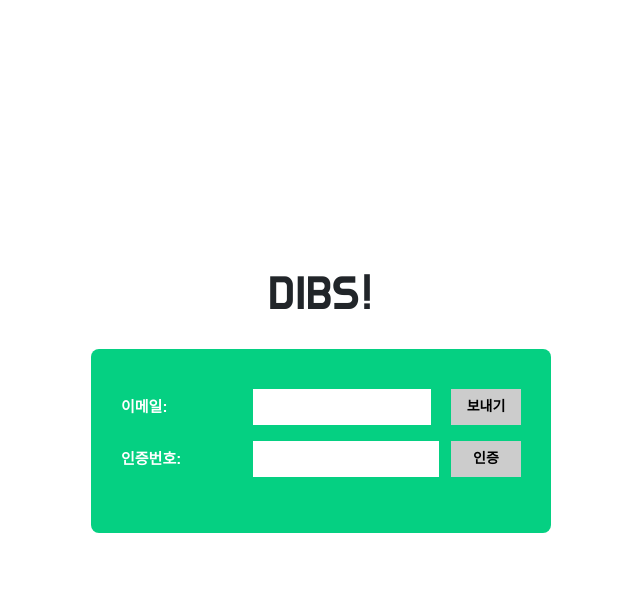
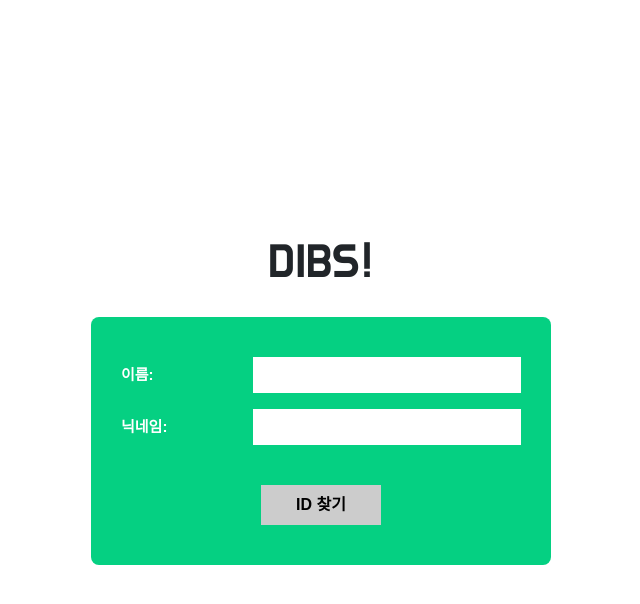
Before and after one commit to donghwanoh97/dibs, a Flask app: template templates/find_ID.html in a window 1280 px wide. Shown: the top 604 px of the page, without its empty margins (319-959 px from the left). Run offline with Flask 3, Linux system fonts and the light colour scheme; the template is opened without the code that fills it, so the values that code supplies are empty.

Commit message:
feat ID 찾기 기능 구현 및 연동, 회원가입 및 ID 찾기시 user_name, user_nickname 파라미터 매칭 수정

```diff
--- a/routes/auth_routes.py
+++ b/routes/auth_routes.py
@@ -29,6 +29,13 @@ def get_login_page():
 @auth_bp.route('/sign-up', methods=['GET'])
 def get_signup_page():
     return render_template('signup.html')
+
+# 3. ID 찾기 페이지 렌더링(GET)
+# 사용자가 접속(GET)하면 ID 찾기 페이지를 브라우저에 렌더링
+@auth_bp.route('/find-id', methods=['GET'])
+def get_find_id_page():
+    return render_template('find_id.html')
+
 
 # 3. 로그인 처리(POST) - JWT 발급 및 쿠키 저장
 @auth_bp.route('/api/login', methods=['POST'])
@@ -78,6 +85,8 @@ def login():
 @auth_bp.route('/api/sign-up', methods=['POST'])
 def signup():
     # 사용자가 입력한 id와 password를 변수에 저장
+    user_name = request.form.get('user_name')
+    user_nickname = request.form.get('user_nickname')
     user_id = request.form.get('user_id')
     raw_password = request.form.get('password')
 
@@ -90,11 +99,45 @@ def signup():
     hashed_password = generate_password_hash(raw_password)
 
     # MongoDB 'users' 컬렉션에 회원 정보(user_id, hashed_password) 저장
-    db.users.insert_one({'user_id': user_id, 'password': hashed_password})
+    db.users.insert_one({
+        'user_name': user_name,
+        'user_nickname': user_nickname,
+        'user_id': user_id,
+        'password': hashed_password
+    })
 
     return jsonify({'result': 'success', 'msg': '회원가입이 완료되었습니다.'})
 
-# 5. 로그아웃 처리 (POST)
+# 5. ID 찾기 처리 (POST) -> 동명이인 대응 방법 (이름 + 닉네임 조회)
+@auth_bp.route('/api/find-id', methods=['POST'])
+def find_id():
+    # 이름, 닉네임 저장
+    user_name = request.form.get('user_name')
+    user_nickname = request.form.get('user_nickname')
+
+    # 만약에 이름을 입력하지 않았거나, 닉네임을 입력하지 않았다면
+    if not user_name or not user_nickname:
+        # 실패 메시지를 보내고 함수 종료
+        return jsonify({'result': 'fail', 'msg': '이름과 닉네임을 모두 입력해 주세요.'})
+
+    # 이름과 닉네임 동시 검증
+    # DB의 users 목록에서 name과 nickname이 입력받은 값과 일치하는 사용자 1명을 찾아 저장
+    user = db.users.find_one({
+        'user_name': user_name,
+        'user_nickname': user_nickname
+    })
+
+    # 만약 일치하는 사용자 정보를 찾았다면
+    if user:
+        # 성공 메시지를 보내고 user_id를 보여준다.
+        return jsonify({'result': 'success', 'user_id': user['user_id']})
+
+    # 찾지 못했다면
+    else:
+        # 실패 메시지를 보낸다.
+        return jsonify({'result': 'fail', 'msg': '일치하는 회원 정보를 찾을 수 없습니다.'})
+
+# 6. 로그아웃 처리 (POST)
 @auth_bp.route('/api/log-out', methods=['POST'])
 def logout():
     # 응답 객체를 만들어 기존에 발급한 access_token 쿠키 삭제
--- a/templates/find_ID.html
+++ b/templates/find_ID.html
@@ -4,41 +4,83 @@
         <meta charset="UTF-8">
         <meta name="viewport" content="width=device-width, initial-scale=1, shrink-to-fit=no" />
         <link href="https://cdn.jsdelivr.net/npm/bootstrap@5.3.0/dist/css/bootstrap.min.css" rel="stylesheet">
+
         <script src="https://code.jquery.com/jquery-3.7.1.min.js"></script>
+
         <title>dibs!</title>
         <link rel="preconnect" href="https://fonts.googleapis.com">
         <link rel="preconnect" href="https://fonts.gstatic.com" crossorigin>
         <link href="https://fonts.googleapis.com/css2?family=Do+Hyeon&display=swap" rel="stylesheet">
-        <link rel="stylesheet" type="text/css" href="../static/css/style.css">
-        <!-- Flask 서버 실행(실제 백엔드 연동)시 다음으로 변경 -->
-         <!-- <link rel="stylesheet" type="text/css" href="{{url_for('static', filename='css/style.css')}}"> -->
+        <link rel="stylesheet" type="text/css" href="{{url_for('static', filename='css/style.css')}}">
     </head>
     <body>
         <div class="signup-wrap">
             <h1 class="signup-title logo">DIBS!</h1>
             <div class="signup-card">
 
-                <!-- 1. 이메일 -->
+                <!-- 1. 이름 -->
                 <div class="form-row">
-                    <label class="form-label" for="user-name">이메일: </label>
-                    <input type="text" id="user-name" class="form-input input-width-btn">
-                    <button type="button" class="btn-sub">보내기</button>
+                    <label class="form-label" for="user-name">이름: </label>
+                    <input type="text" id="user-name" class="form-input">
                 </div>
 
-                <!-- 2. 인증번호 -->
+                <!-- 2. 닉네임 (동명이인 식별용)-->
                 <div class="form-row">
-                    <label class="form-label" for="user-name">인증번호: </label>
-                    <input type="text" id="user-name" class="form-input">
-                    <button id="verify-btn" type="button" class="btn-sub">인증</button>
+                    <label class="form-label" for="user-nickname">닉네임: </label>
+                    <input type="text" id="user-nickname" class="form-input">
                 </div>
 
-                <!-- 3. 당신의 ID -->
-                <p id="result-id" class="your-id hidden">당신의 ID: asdf</p>
+                <button type="button" class="btn-submit" onclick="findId()">ID 찾기</button>
+
+                <!-- 3. 당신의 ID 결과-->
+                <p id="result-id" class="your-id hidden"></p>
             </div>
         </div>
 
-        <script src="https://code.jquery.com/jquery-3.7.1.min.js"></script>
+        <script src="{{ url_for('static', filename='js/main.js') }}"></script>
 
-        <script src="../static/js/main.js"></script>
+        <!-- ID 찾기 AJAX 처리 스크립트 -->
+        <script>
+            function findId() {
+                const userName = $('#user-name').val().trim();
+                const userNickname = $('#user-nickname').val().trim();
+
+                if (!userName) {
+                    alert('이름을 입력해 주세요.');
+                    $('#user-name').focus();
+                    return;
+                }
+
+                if (!userNickname) {
+                    alert('닉네임을 입력해 주세요.');
+                    $('#user-nickname').focus();
+                    return;
+                }
+
+                $.ajax({
+                    type: 'POST',
+                    url: '/auth/api/find-id',
+                    data: {
+                        user_name: userName,
+                        user_nickname: userNickname
+                    },
+                    success: function (response) {
+                        if (response.result === 'success') {
+                            $('#result-id')
+                                .text('당신의 ID: ' + response.user_id)
+                                .removeClass('hidden');
+                        }
+
+                        else {
+                            alert(response.msg);
+                            $('#result-id').addClass('hidden');
+                        }
+                    },
+                    error: function () {
+                        alert('ID 찾기 요청 중 오류가 발생했습니다.')
+                    }
+                });
+            }
+        </script>
     </body>
 </html>
--- a/templates/login.html
+++ b/templates/login.html
@@ -32,8 +32,8 @@
 
                 <div class="find-info">
                     <a href="/auth/sign-up">회원가입</a>
-                    <a href="/find-id">ID 찾기</a>
-                    <a href="/find-pw">PW 찾기</a>
+                    <a href="/auth/find-id">ID 찾기</a>
+                    <a href="/auth/find-pw">PW 찾기</a>
                 </div>
             </div>
         </div>
--- a/templates/signup.html
+++ b/templates/signup.html
@@ -105,6 +105,8 @@
                     type: 'POST',
                     url: '/auth/api/sign-up',
                     data: {
+                        user_name: userName,
+                        user_nickname: userNickname,
                         user_id: userId,
                         password: userPassword
                     },
```
